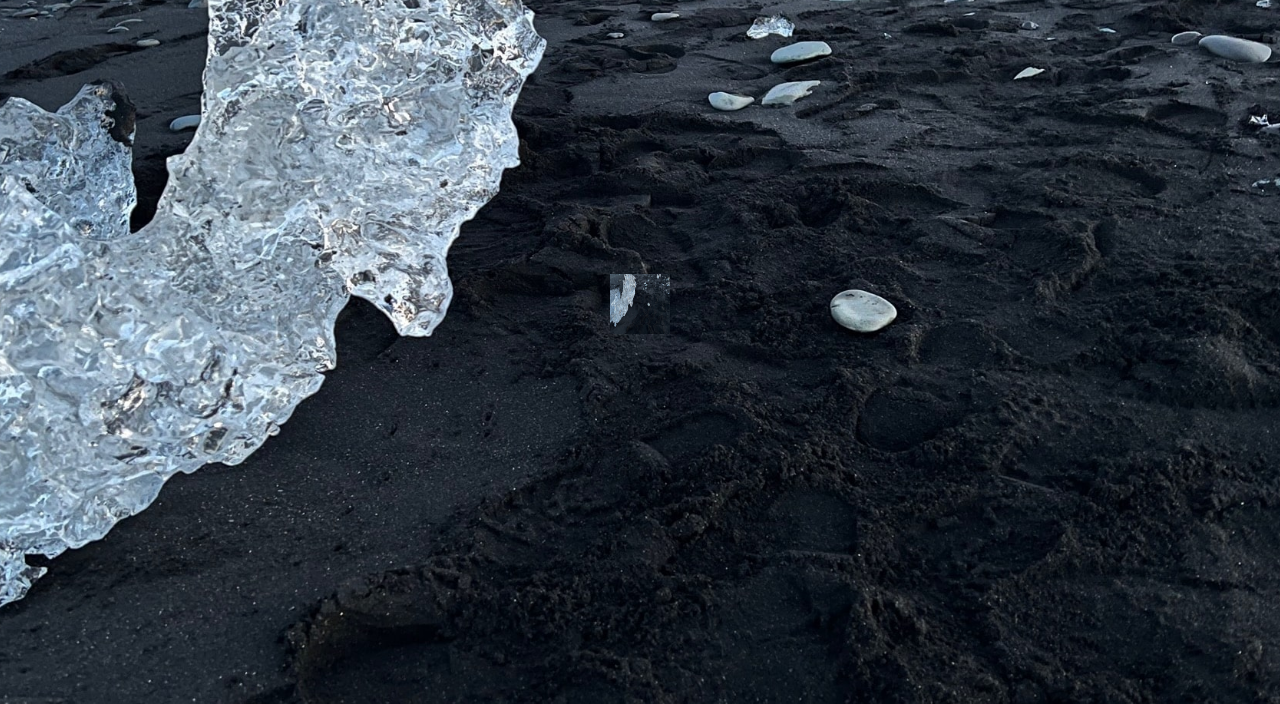
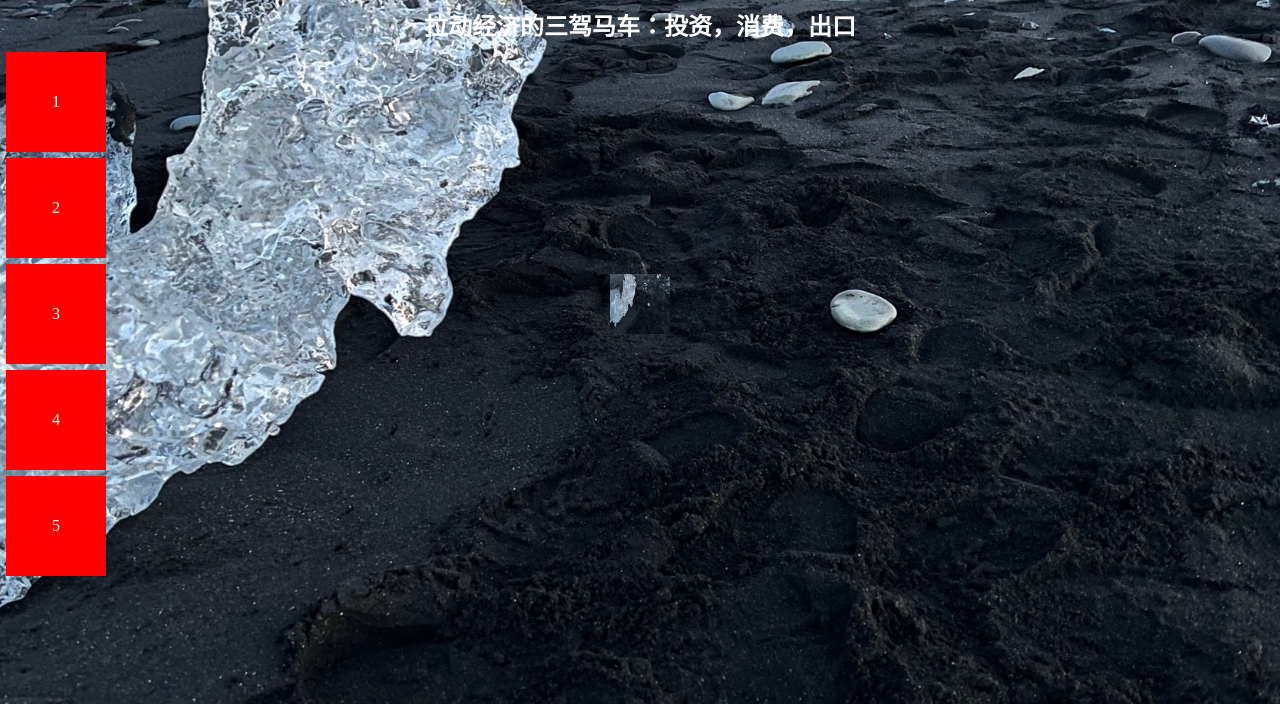
Before and after one commit to wuricong/wuricong.github.io, a plain HTML site: page index.html in a window 1280 px wide. Shown: the part 96-800 px from the top of the page. Drawn offline with Linux system fonts and the light colour scheme.

Commit message:
feat:添加主页内容

```diff
--- a/index.css
+++ b/index.css
@@ -6,6 +6,7 @@ html,
 body {
     width: 100%;
     height: 100vh;
+    color: white;
     overflow: hidden;
     position: relative;
     background-image: url("/assets/header-bg.jpg");
@@ -17,3 +18,18 @@ body {
 body {
     background-size: 60px 60px;
 }
+
+h2{
+    text-align: center;
+    margin-bottom: 10px;
+}
+
+ul li {
+    width: 100px;
+    height: 100px;
+    margin:  6px;
+    background-color: red;
+    display: flex;
+    align-items: center;
+    justify-content: center;
+}
--- a/index.html
+++ b/index.html
@@ -9,5 +9,20 @@
 <link rel="stylesheet" type="text/css" href="index.css">
 </head>
 <body>
+<div>
+  <h1 style="text-align: center;margin-bottom: 12px">个人主页</h1>
+  <h2>欲买桂花同载酒，终不似，少年游</h2>
+  <h2>拉动经济的三驾马车：投资，消费，出口</h2>
+  <div>
+    <ul>
+      <li>1</li>
+      <li>2</li>
+      <li>3</li>
+      <li>4</li>
+      <li>5</li>
+    </ul>
+  </div>
+</div>
+
 </body>
 </html>
```
